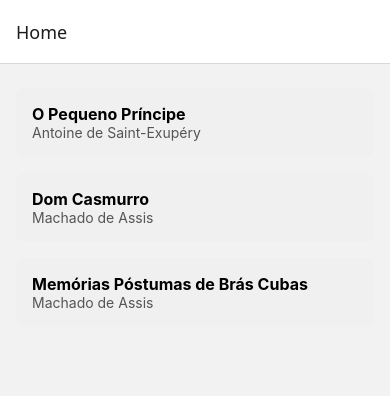
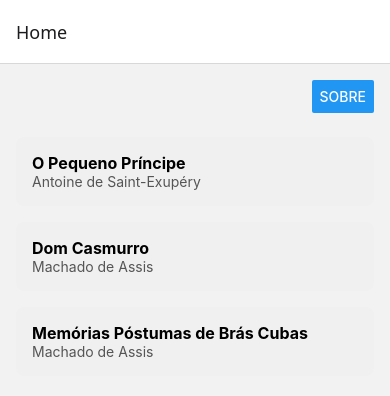
Before and after one commit to EduardoLeal1985/catalogo, a React Native app: screen /Home in a window 390 px wide. Shown: the top 396 px of the page. Built offline with nearby package versions, Linux system fonts and the light colour scheme.

Commit message:
day 2 - react native guide

```diff
--- a/screens/HomeScreen/index.tsx
+++ b/screens/HomeScreen/index.tsx
@@ -1,16 +1,17 @@
 import React from 'react';
-import { View, FlatList, StyleSheet } from 'react-native';
+import { View, FlatList, StyleSheet, Button } from 'react-native';
 import BookCard from '../../components/BookCard';
 import { books } from '../../data/books';
 import { NativeStackScreenProps } from '@react-navigation/native-stack';
 import { RootStackParamList } from '../../routes';
-import { Container } from './styles';
+import { Container, TopMenu } from './styles';
 
 type Props = NativeStackScreenProps<RootStackParamList, 'Home'>;
 
 export default function HomeScreen({ navigation }: Props) {
     return (
         <Container>
+            <TopMenu><Button title="Sobre" onPress={() => navigation.navigate('About')} /></TopMenu>
             <FlatList
                 data={books}
                 keyExtractor={(item) => item.id}
--- a/screens/HomeScreen/styles.ts
+++ b/screens/HomeScreen/styles.ts
@@ -4,3 +4,8 @@ export const Container = styled.SafeAreaView`
   flex: 1;
   padding: 16px;
 `;
+
+export const TopMenu = styled.View`
+  margin-bottom: 16px;
+  align-items: flex-end;
+`;
```
